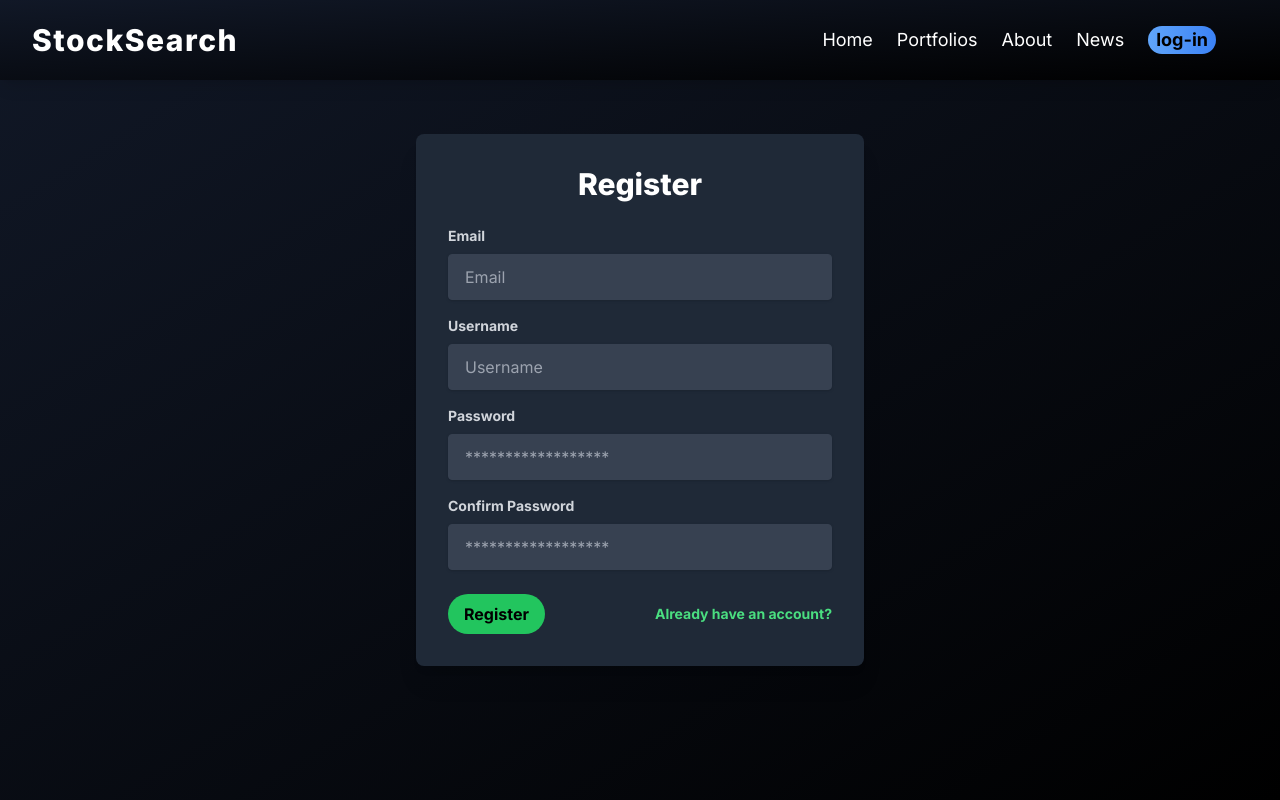
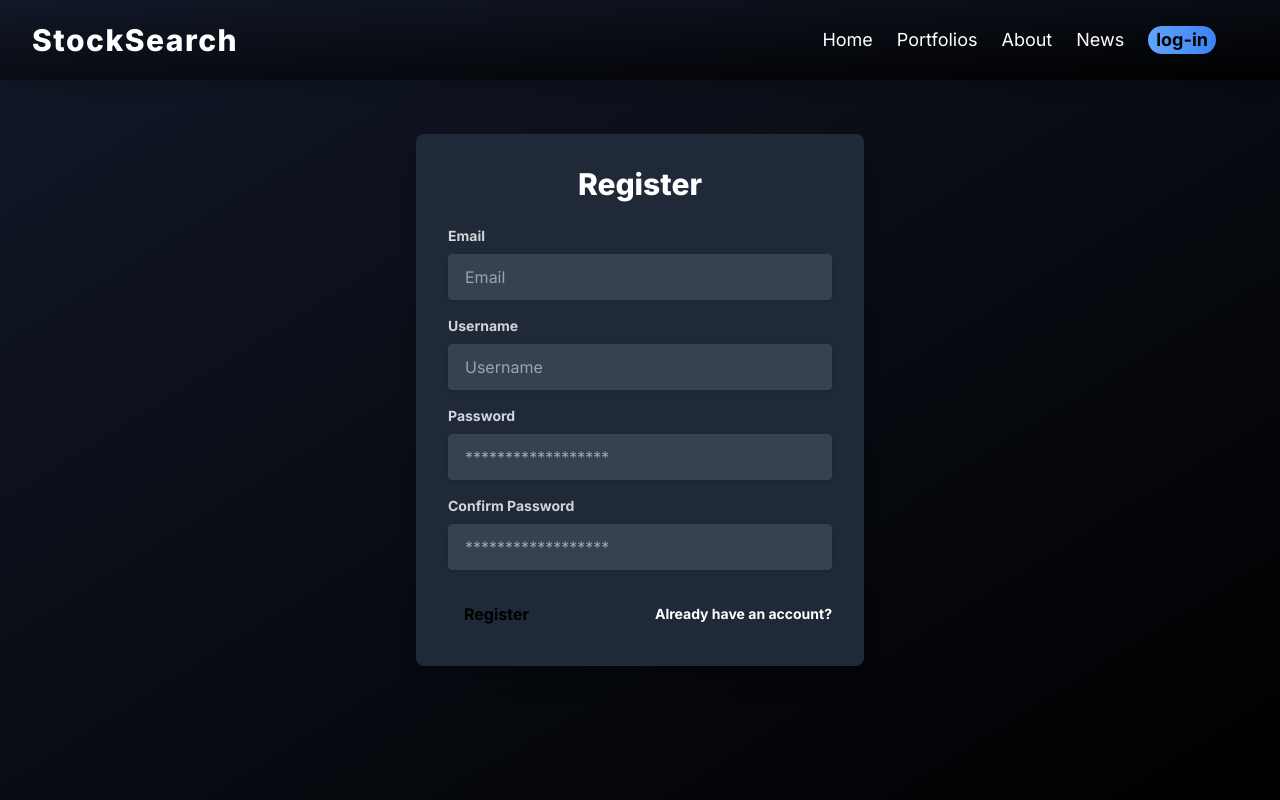
Before and after one commit to BorodiBogdan/StockPulse, a Next.js app in the folder NextJs/: page /register in a window 1280 px wide. Shown: the top 800 px of the page. Built offline with nearby package versions, Linux system fonts and the light colour scheme; no server answers.

Commit message:
Changed register button color

```diff
--- a/NextJs/app/register/page.tsx
+++ b/NextJs/app/register/page.tsx
@@ -94,7 +94,7 @@ const Page = () => {
                         type='email'
                         name='email'
                         id='email'
-                        className='shadow appearance-none border border-gray-700 rounded w-full py-3 px-4 text-gray-300 bg-gray-700 leading-tight focus:outline-none focus:ring-2 focus:ring-green-500 focus:border-transparent'
+                        className='shadow appearance-none border border-gray-700 rounded w-full py-3 px-4 text-gray-300 bg-gray-700 leading-tight focus:outline-none focus:ring-2 focus:ring-blue-500 focus:border-transparent'
                         placeholder='Email'
                         onChange={(e) => setMail(e.target.value)}
                     />
@@ -107,7 +107,7 @@ const Page = () => {
                         type='username'
                         name='username'
                         id='username'
-                        className='shadow appearance-none border border-gray-700 rounded w-full py-3 px-4 text-gray-300 bg-gray-700 leading-tight focus:outline-none focus:ring-2 focus:ring-green-500 focus:border-transparent'
+                        className='shadow appearance-none border border-gray-700 rounded w-full py-3 px-4 text-gray-300 bg-gray-700 leading-tight focus:outline-none focus:ring-2 focus:ring-blue-500 focus:border-transparent'
                         placeholder='Username'
                         onChange={(e) => setUsername(e.target.value)}
                     />
@@ -120,7 +120,7 @@ const Page = () => {
                         type='password'
                         name='password'
                         id='password'
-                        className='shadow appearance-none border border-gray-700 rounded w-full py-3 px-4 text-gray-300 bg-gray-700 leading-tight focus:outline-none focus:ring-2 focus:ring-green-500 focus:border-transparent'
+                        className='shadow appearance-none border border-gray-700 rounded w-full py-3 px-4 text-gray-300 bg-gray-700 leading-tight focus:outline-none focus:ring-2 focus:ring-blue-500 focus:border-transparent'
                         placeholder='******************'
                         onChange={(e) => setPassword(e.target.value)}
                     />
@@ -133,7 +133,7 @@ const Page = () => {
                         type='password'
                         name='confirm-password'
                         id='confirm-password'
-                        className='shadow appearance-none border border-gray-700 rounded w-full py-3 px-4 text-gray-300 bg-gray-700 leading-tight focus:outline-none focus:ring-2 focus:ring-green-500 focus:border-transparent'
+                        className='shadow appearance-none border border-gray-700 rounded w-full py-3 px-4 text-gray-300 bg-gray-700 leading-tight focus:outline-none focus:ring-2 focus:ring-blue-500 focus:border-transparent'
                         placeholder='******************'
                         onChange={(e) => setConfirmPassword(e.target.value)}
                     />
@@ -142,13 +142,13 @@ const Page = () => {
 
                 <div className='flex items-center justify-between'>
                     <button
-                        className='bg-green-500 hover:bg-green-400 text-black font-bold py-2 px-4 rounded-full focus:outline-none focus:shadow-outline transition duration-300 ease-in-out transform hover:scale-105'
+                        className='bg-vlue-500 hover:bg-vlue-400 text-black font-bold py-2 px-4 rounded-full focus:outline-none focus:shadow-outline transition duration-300 ease-in-out transform hover:scale-105'
                         type='button'
                         onClick={verifyData}
                     >
                         Register
                     </button>
-                    <Link href="/login" className='inline-block align-baseline font-bold text-sm text-green-400 hover:text-green-300 transition duration-300 ease-in-out pl-5'>
+                    <Link href="/login" className='inline-block align-baseline font-bold text-sm text-vlue-400 hover:text-vlue-300 transition duration-300 ease-in-out pl-5'>
                         Already have an account?
                     </Link>
                 </div>
```
